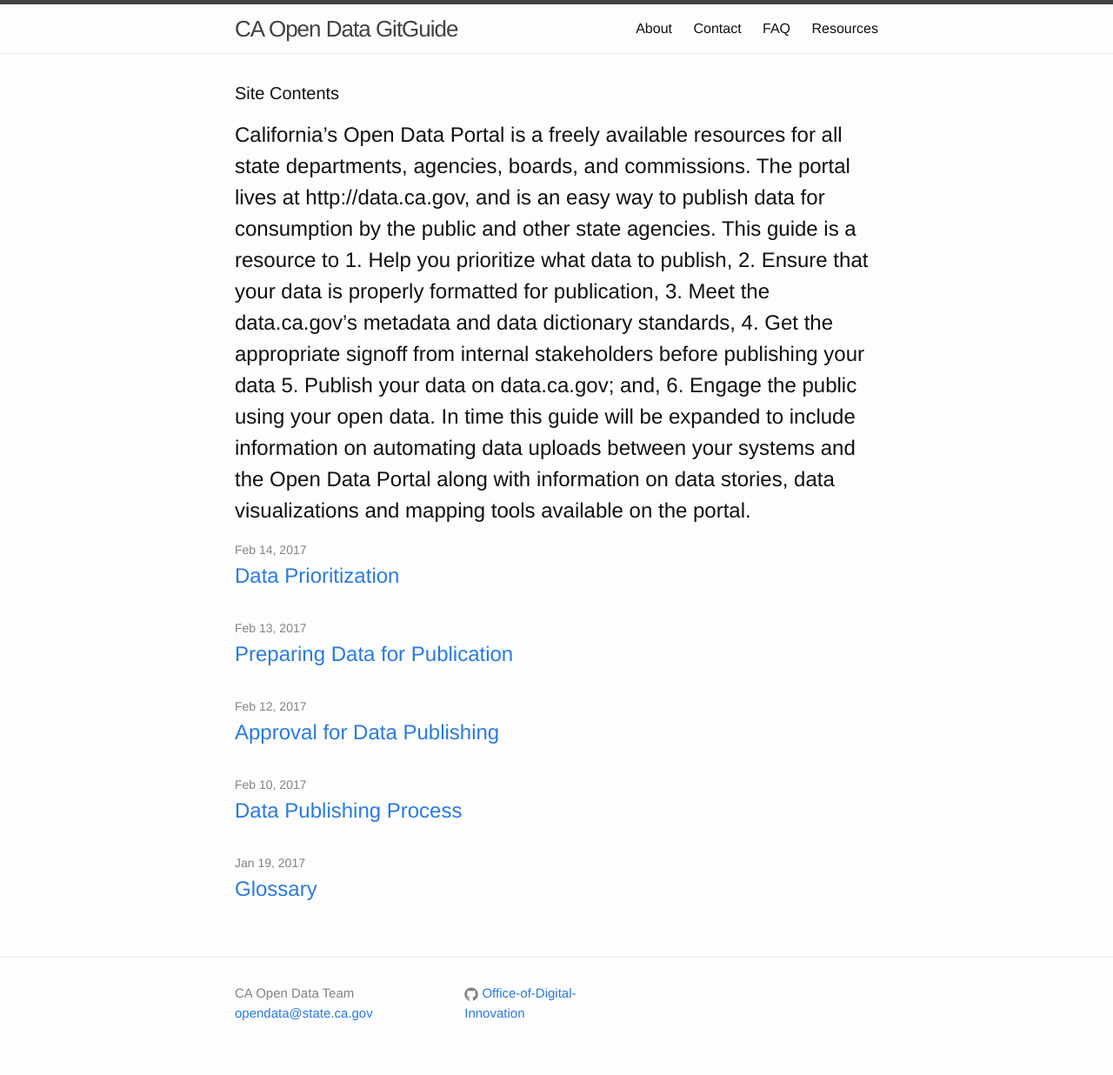
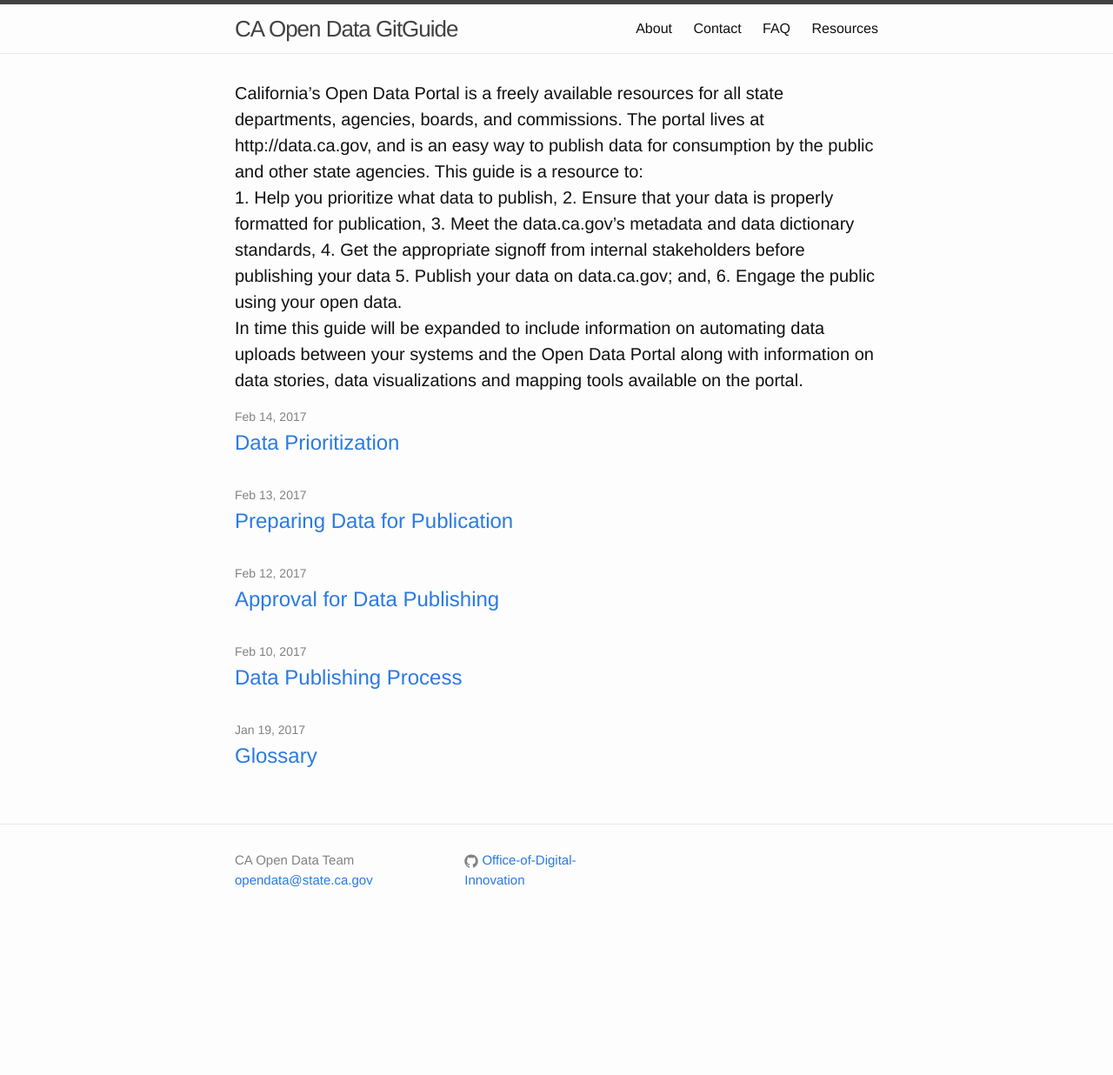
Before and after one commit to josephlei/data-training, a Jekyll site: the page built from index.md, in a window 1280 px wide. Shown: the whole page at 87% size. Built offline with Jekyll 4.4.1, drawn with Linux system fonts in a browser that asks for light colours; after the commit the page ends 1083 px from its top, so only the background shows below that.

Commit message:
update home

```diff
--- a/_layouts/home.html
+++ b/_layouts/home.html
@@ -4,19 +4,19 @@ layout: default
 
 <div class="home">
 
-  <h1 class="page-heading">Site Contents</h1>
-  <h2>
-    California’s Open Data Portal is a freely available resources for all state departments, agencies, boards, and commissions. The portal lives at http://data.ca.gov, and is an easy way to publish data for consumption by the public and other state agencies. This guide is a resource to
-
+  <!-- <h1 class="page-heading">Site Contents</h1> -->
+  <h1 class="page-heading">
+    California’s Open Data Portal is a freely available resources for all state departments, agencies, boards, and commissions. The portal lives at http://data.ca.gov, and is an easy way to publish data for consumption by the public and other state agencies. This guide is a resource to:
+    <br>
     1. Help you prioritize what data to publish,
     2. Ensure that your data is properly formatted for publication,
     3. Meet the data.ca.gov’s metadata and data dictionary standards,
     4. Get the appropriate signoff from internal stakeholders before publishing your data
     5. Publish your data on data.ca.gov; and,
     6. Engage the public using your open data.
-
+    <br>
     In time this guide will be expanded to include information on automating data uploads between your systems and the Open Data Portal along with information on data stories, data visualizations and mapping tools available on the portal.
-  </h2>
+  </h1>
 
   {{ content }}
 
```
